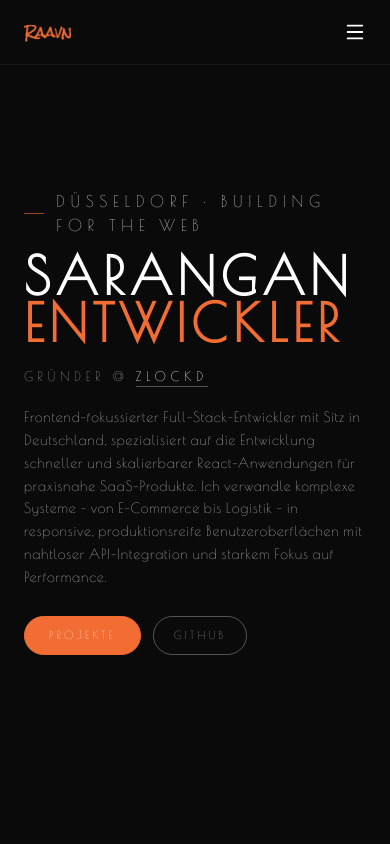
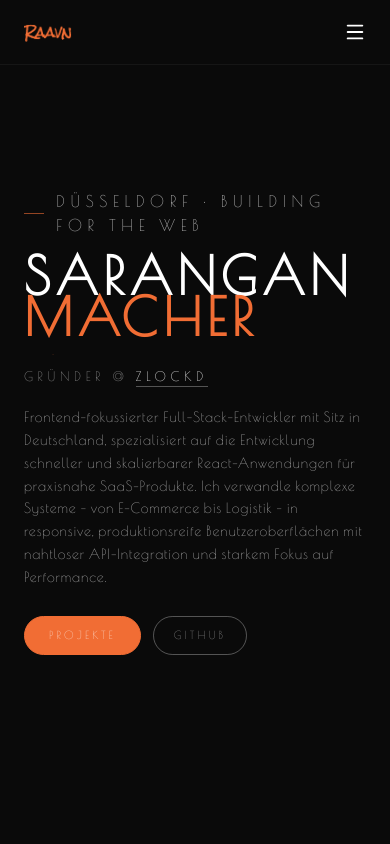
Before and after one commit to sarangan16/sarangan, a React (Create React App) app: page / in a window 390 px wide. Shown: the top 844 px of the page. Built offline with nearby package versions, Linux system fonts and the light colour scheme.

Commit message:
hero role text rolling (developer/founder/builder), name fits small phones

```diff
--- a/src/components/Hero.jsx
+++ b/src/components/Hero.jsx
@@ -1,11 +1,60 @@
-import React, { useRef } from "react";
-import { motion, useInView } from "framer-motion";
+import React, { useEffect, useRef, useState } from "react";
+import { motion, useInView, useReducedMotion } from "framer-motion";
 import { useTranslation } from "react-i18next";
+
+// Rolls the orange line through each role (Developer → Founder → Builder).
+const RollingRole = ({ words }) => {
+  const [index, setIndex] = useState(0);
+  const [instant, setInstant] = useState(false);
+  const reduceMotion = useReducedMotion();
+
+  useEffect(() => {
+    if (reduceMotion || words.length < 2) return;
+    const id = setInterval(() => {
+      setInstant(false);
+      setIndex((i) => i + 1);
+    }, 2200);
+    return () => clearInterval(id);
+  }, [reduceMotion, words.length]);
+
+  // The first word is repeated at the end so the roll loops seamlessly.
+  // Each row is 1.2em tall so umlauts (GRÜNDER) aren't clipped or seen early.
+  const list = [...words, words[0]];
+
+  return (
+    <span
+      className="inline-block h-[1.2em] -my-[0.15em] overflow-hidden align-top"
+      aria-label={words.join(", ")}
+    >
+      <motion.span
+        className="flex flex-col"
+        animate={{ y: `${-index * 1.2}em` }}
+        transition={
+          instant ? { duration: 0 } : { duration: 0.7, ease: [0.7, 0, 0.2, 1] }
+        }
+        onAnimationComplete={() => {
+          if (index === words.length) {
+            setInstant(true);
+            setIndex(0);
+          }
+        }}
+      >
+        {list.map((word, i) => (
+          <span key={i} aria-hidden="true" className="block h-[1.2em] leading-[1.2]">
+            {word}
+          </span>
+        ))}
+      </motion.span>
+    </span>
+  );
+};
 
 const Hero = ({ projectsRef }) => {
   const ref = useRef(null);
   const inView = useInView(ref, { once: true });
-  const { t } = useTranslation();
+  const { t, i18n } = useTranslation();
+  const roles = t("hero.roles", { returnObjects: true });
+  const roleWords = Array.isArray(roles) ? roles : [t("hero.role_line2")];
 
   return (
     <section className="min-h-screen flex items-center text-white">
@@ -26,12 +75,14 @@ const Hero = ({ projectsRef }) => {
           initial={{ opacity: 0, y: 16 }}
           animate={inView ? { opacity: 1, y: 0 } : {}}
           transition={{ duration: 0.6, delay: 0.2 }}
-          className="text-[clamp(52px,10vw,110px)] font-['Poiret_One'] uppercase font-extrabold letter-spa leading-[0.90] tracking-widest"
+          className="text-[clamp(40px,13.5vw,52px)] sm:text-[clamp(52px,10vw,110px)] font-['Poiret_One'] uppercase font-extrabold letter-spa leading-[0.90] tracking-widest"
           style={{}}
         >
           Sarangan
           <br />
-          <span className="text-[#F16D34]">{t("hero.role_line2")}</span>
+          <span className="text-[#F16D34]">
+            <RollingRole key={i18n.language} words={roleWords} />
+          </span>
         </motion.h1>
 
         <motion.p
--- a/src/components/i18n.js
+++ b/src/components/i18n.js
@@ -23,6 +23,7 @@ i18n.use(initReactI18next).init({
           available: "Available for work",
           role_line1: "Frontend",
           role_line2: "Developer",
+          roles: ["Developer", "Founder", "Builder"],
           name: "Sarangan",
           cta_projects: "Projects",
         },
@@ -130,6 +131,7 @@ i18n.use(initReactI18next).init({
           available: "Verfügbar für Projekte",
           role_line1: "Frontend",
           role_line2: "Entwickler",
+          roles: ["Entwickler", "Gründer", "Macher"],
           name: "Sarangan",
           cta_projects: "Projekte",
         },
```
